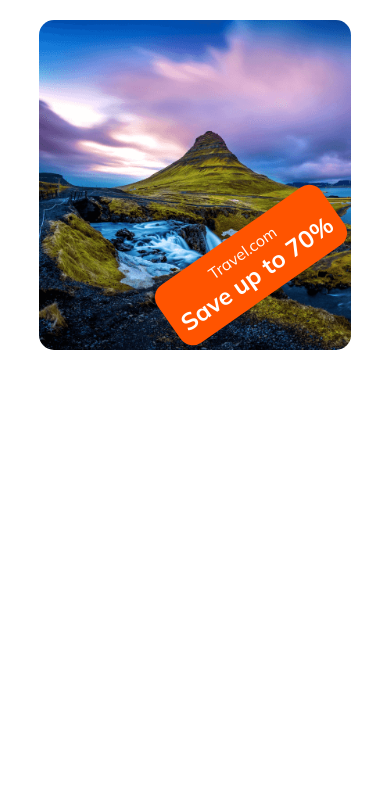
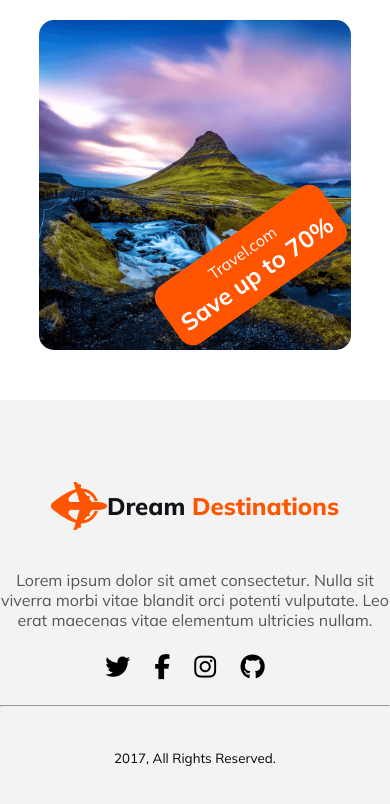
Before and after one commit to MdSaifulIslamRafsan/assignment-no-02, a plain HTML site: page index.html in a window 390 px wide. Shown: the part 7934-8738 px from the top of the page. Before the commit the page ends 8285 px from the top, so only its background shows below. Drawn offline with Linux system fonts and the light colour scheme.

Commit message:
added responsive footer area

```diff
--- a/index.html
+++ b/index.html
@@ -246,10 +246,24 @@
             </div>
           </div>
         </div>
-
     </main>
+    <!-- footer area -->
     <footer>
-
+      <div class="footer-area text-center">
+        <div class="footer-icon">
+          <img src="Images/Group 40071 (2).png" alt="">
+          <h1 class="footer-title">Dream <span>Destinations</span></h1>
+        </div>
+        <p class="description description-width text-center">Lorem ipsum dolor sit amet consectetur. Nulla sit viverra morbi vitae blandit orci potenti vulputate. Leo erat maecenas vitae elementum ultricies nullam. </p>
+        <div class="social-icon">
+          <i class="fa-brands fa-twitter"></i>
+          <i class="fa-brands fa-facebook-f"></i>
+          <i class="fa-brands fa-instagram"></i>
+          <i class="fa-brands fa-github"></i>
+        </div>
+        <hr>
+        <p><small>2017, All Rights Reserved.</small></p>
+      </div>
     </footer>
 </body>
 </html>
--- a/styles/responsive.css
+++ b/styles/responsive.css
@@ -115,6 +115,10 @@
   .Newsletter > div{
     width: 100%;
   }
+  /* footer area styles */
+  .footer-icon .footer-title {
+    font-size: 1.5rem;
+  }
 }
 
 
--- a/styles/style.css
+++ b/styles/style.css
@@ -417,3 +417,37 @@ select,
   position: relative;
   top: -15%;
 }
+/* footer area styles  */
+footer{
+  margin-top: 50px;
+  background-color: rgba(19, 19, 24, 0.05);
+  height: 450px;
+  display: flex;
+  align-items: center;
+  justify-content: center;
+
+}
+.footer-area{
+  max-width: 850px;
+}
+.footer-icon{
+  display: flex;
+  justify-content: center;
+  align-items: center;
+}
+
+.footer-icon h1 span{
+  color: var(--tomato-color);
+}
+.social-icon i{
+  margin: 25px 20px 25px 0px;
+  font-size: 25px;
+}
+.footer-area p {
+  margin-top: 40px;
+}
+.footer-title{
+  font-size: 2rem;
+  font-weight: 800;
+  color: var(--primary-color);
+}
```
